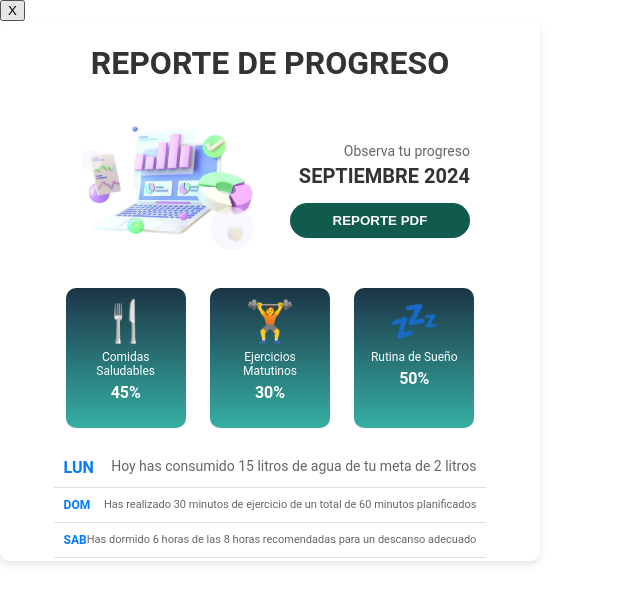
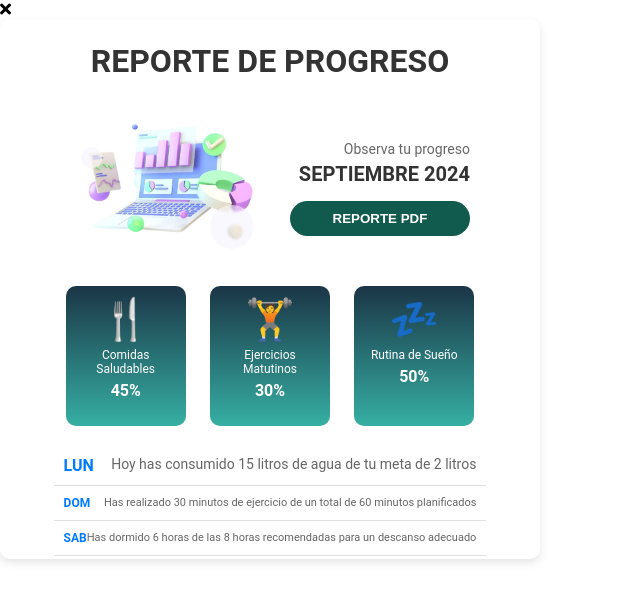
Before and after one commit to OptiLifes/RepositorioFront, an Angular app: page /reporte-de-progreso in a window 1280 px wide. Shown: the top 604 px of the page, without its empty margins (0-640 px from the left). Built offline with nearby package versions, Linux system fonts and the light colour scheme; sample sign-in values are in the browser's storage.

Commit message:
Correción de rutas en las Interfaces de Registro y Cambio de Foto de Perfil

```diff
--- a/src/app/intranet/profile/profile-page/profile-page.component.html
+++ b/src/app/intranet/profile/profile-page/profile-page.component.html
@@ -7,7 +7,8 @@
 
     <!-- Información de Perfil -->
     <div class="profile-info">
-      <img src="../../assets/img/perfil.jpeg" alt="Foto de perfil" class="profile-picture" />
+      <img src="../../assets/img/perfil.jpeg" alt="Foto de perfil" class="profile-picture"  style="height: 150px; width: 150px;"
+           routerLink="/profile/change-picture"> />
       <div class="profile-details">
         <h2>Laura Benites Marquez</h2>
         <p>Edad: 25 años</p>
--- a/src/app/intranet/reporte-de-progreso/reporte-de-progreso.component.html
+++ b/src/app/intranet/reporte-de-progreso/reporte-de-progreso.component.html
@@ -3,11 +3,13 @@
   <div class="modal-dialog" role="document">
     <div class="modal-content">
       <div class="modal-header">
-        <button type="button" class="close" data-dismiss="modal" aria-label="Close">
-          <span aria-hidden="true">X</span>
-        </button>
+
+
       </div>
       <div class="modal-body">
+        <div class="close-button" (click)="goBack()">
+          <i class="fas fa-times"></i>
+        </div>
         <!-- Contenido del modal -->
         <div class="card progress-report" style="width: 500px; padding: 20px; height: 500px;">
           <h2 style="text-align: center; font-size: 32px;">REPORTE DE PROGRESO</h2>
--- a/src/app/intranet/reporte-de-progreso/reporte-de-progreso.component.ts
+++ b/src/app/intranet/reporte-de-progreso/reporte-de-progreso.component.ts
@@ -1,4 +1,6 @@
 import { Component } from '@angular/core';
+import { Router } from '@angular/router';
+
 
 @Component({
   selector: 'app-reporte-de-progreso',
@@ -9,4 +11,9 @@ import { Component } from '@angular/core';
 })
 export class ReporteDeProgresoComponent {
 
+  constructor(private router: Router) { }
+
+  goBack() {
+    this.router.navigate(['/principal']);
+  }
 }
```
